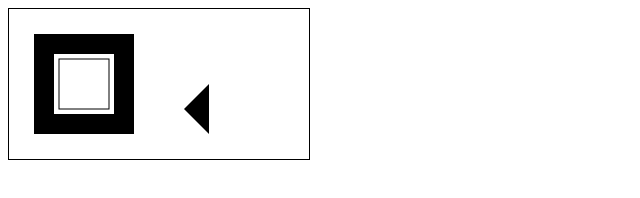
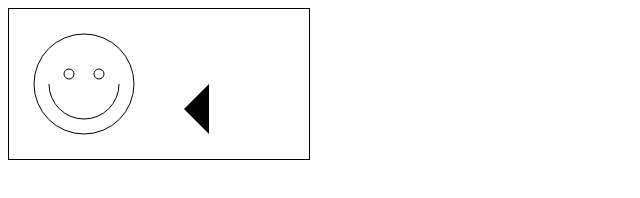
Before and after one commit to h64m1/canvas-tutorial, a plain HTML site: page 2_drawing_shapes_with_canvas/index.html in a window 1280 px wide. Shown: the whole page, without its empty margins (0-640 px from the left). Drawn offline with Linux system fonts and the light colour scheme.

Commit message:
smiley face

```diff
--- a/2_drawing_shapes_with_canvas/index.html
+++ b/2_drawing_shapes_with_canvas/index.html
@@ -11,15 +11,25 @@
 					// drawing code here
 					const ctx = canvas.getContext('2d')
 
-					ctx.fillRect(25, 25, 100, 100)
-					ctx.clearRect(45, 45, 60, 60)
-					ctx.strokeRect(50, 50, 50, 50)
+					// ctx.fillRect(25, 25, 100, 100)
+					// ctx.clearRect(45, 45, 60, 60)
+					// ctx.strokeRect(50, 50, 50, 50)
 
 					ctx.beginPath()
 					ctx.moveTo(175, 100)
 					ctx.lineTo(200, 125)
-					ctx.lineTo(200,  75)
+					ctx.lineTo(200, 75)
 					ctx.fill()
+
+					ctx.beginPath()
+					ctx.arc(75, 75, 50, 0, Math.PI * 2, true) // Outer circle
+					ctx.moveTo(110, 75)
+					ctx.arc(75, 75, 35, 0, Math.PI, false) // Mouth (clockwise)
+					ctx.moveTo(65, 65)
+					ctx.arc(60, 65, 5, 0, Math.PI * 2, true) // Left eye
+					ctx.moveTo(95, 65)
+					ctx.arc(90, 65, 5, 0, Math.PI * 2, true) // Right eye
+					ctx.stroke()
 				} else {
 					// canvas-unsupported code here
 				}
```
